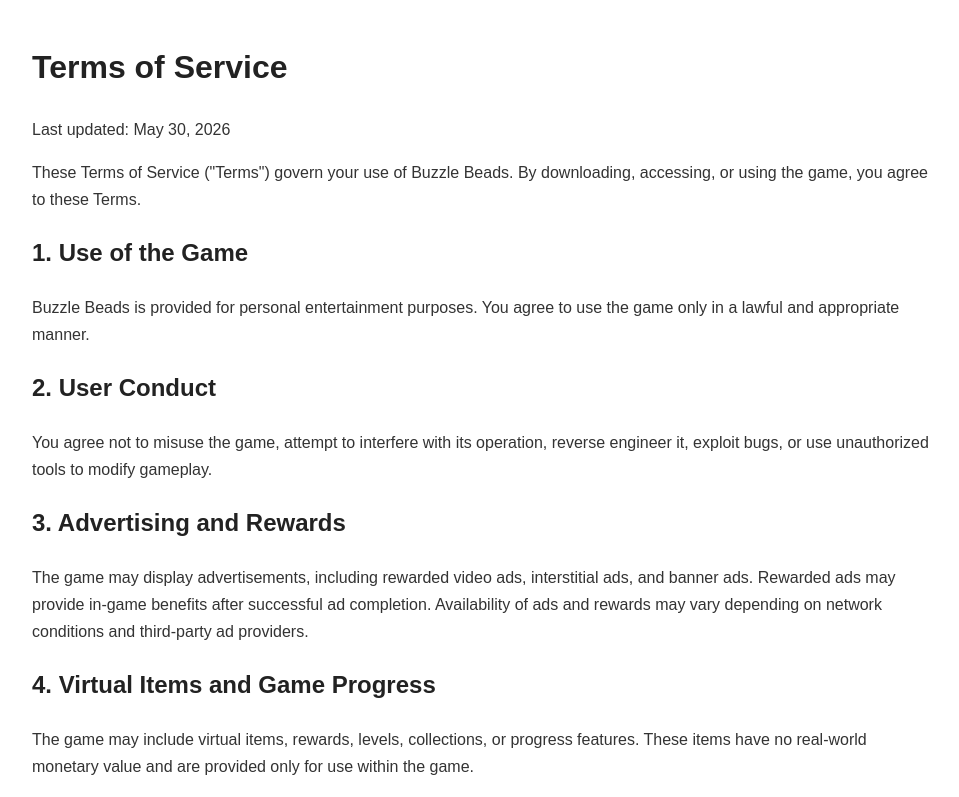
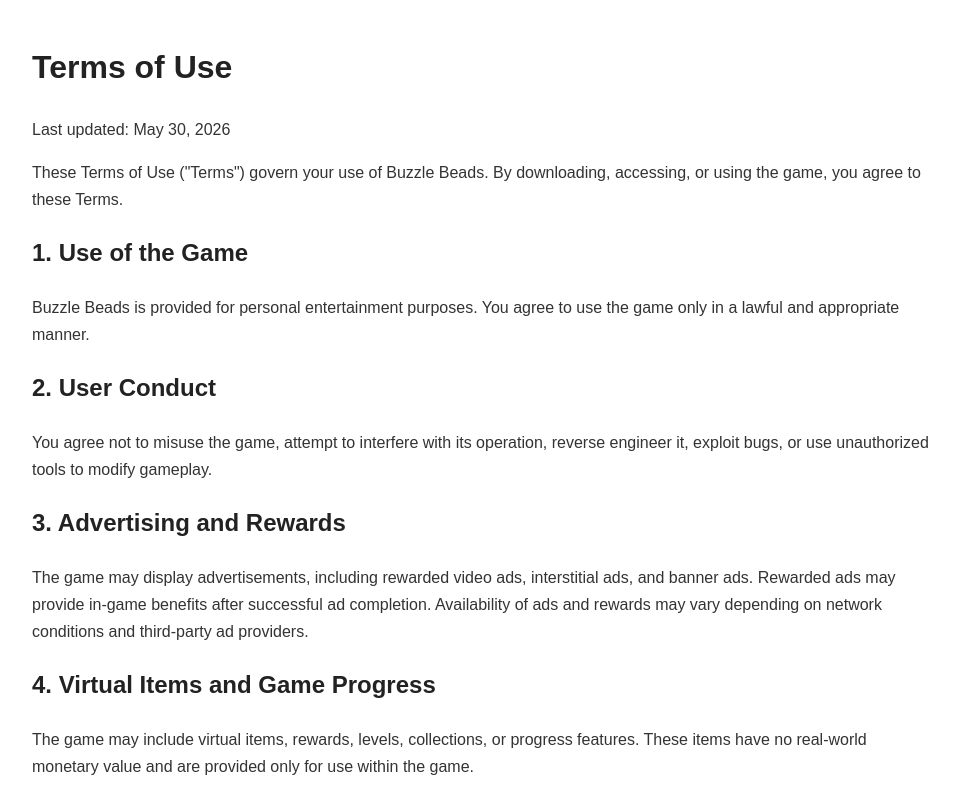
Before and after one commit to BlazeDragon-Casual/buzzle-beads, a plain HTML site: page terms-of-use.html in a window 1280 px wide. Shown: the top 797 px of the page, without its empty margins (158-1117 px from the left). Drawn offline with Linux system fonts and the light colour scheme.

Commit message:
Update and rename terms-of-service.html to terms-of-use.html

```diff
--- a/terms-of-service.html
+++ b/terms-of-use.html
@@ -3,7 +3,7 @@
 <head>
   <meta charset="UTF-8">
   <meta name="viewport" content="width=device-width, initial-scale=1.0">
-  <title>Terms of Service - Buzzle Beads</title>
+  <title>Terms of Use - Buzzle Beads</title>
   <style>
     body {
       font-family: Arial, sans-serif;
@@ -22,12 +22,12 @@
   </style>
 </head>
 <body>
-  <h1>Terms of Service</h1>
+  <h1>Terms of Use</h1>
 
   <p>Last updated: May 30, 2026</p>
 
   <p>
-    These Terms of Service ("Terms") govern your use of Buzzle Beads. By downloading, accessing, or using the game, you agree to these Terms.
+    These Terms of Use ("Terms") govern your use of Buzzle Beads. By downloading, accessing, or using the game, you agree to these Terms.
   </p>
 
   <h2>1. Use of the Game</h2>
```
